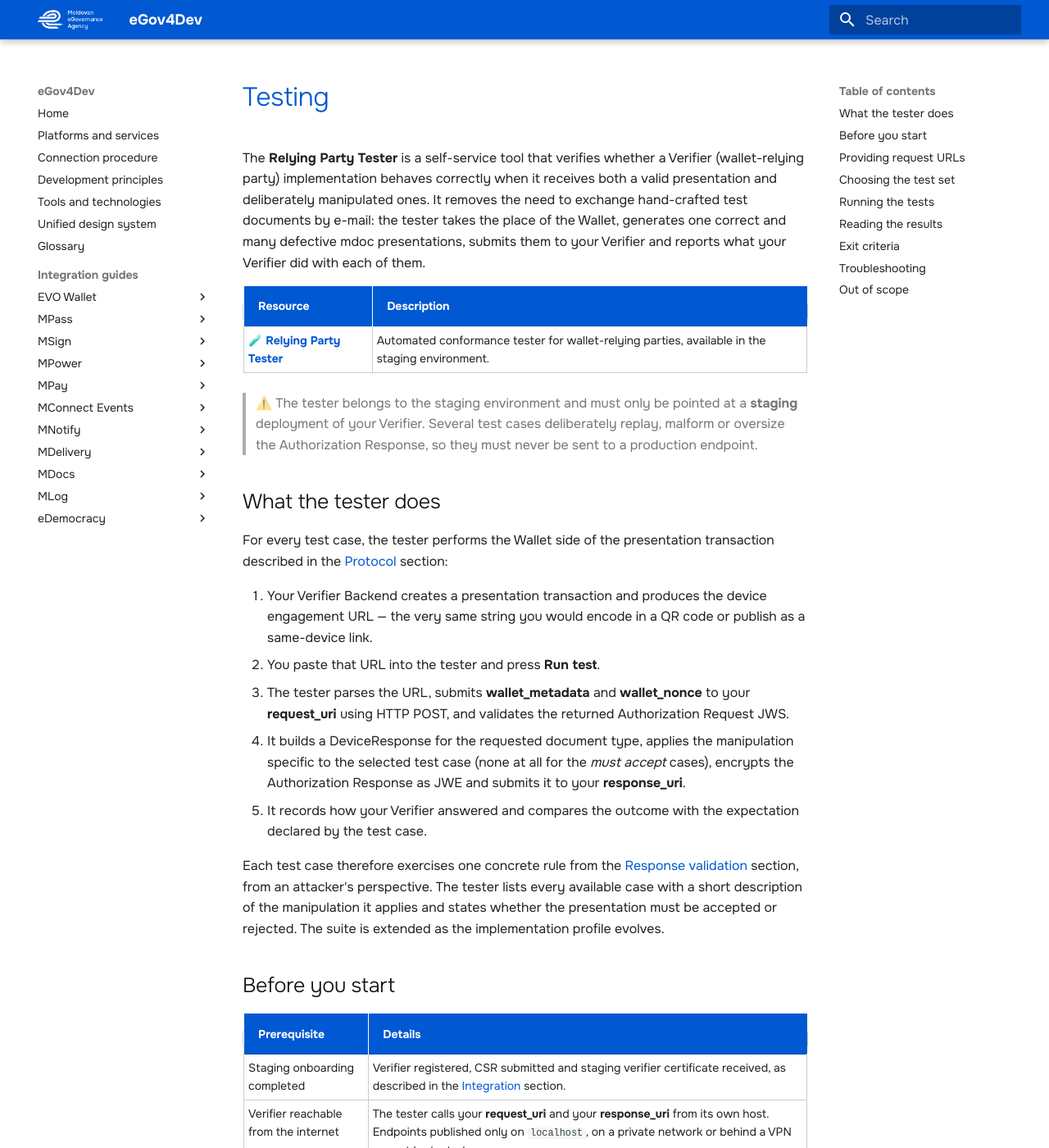
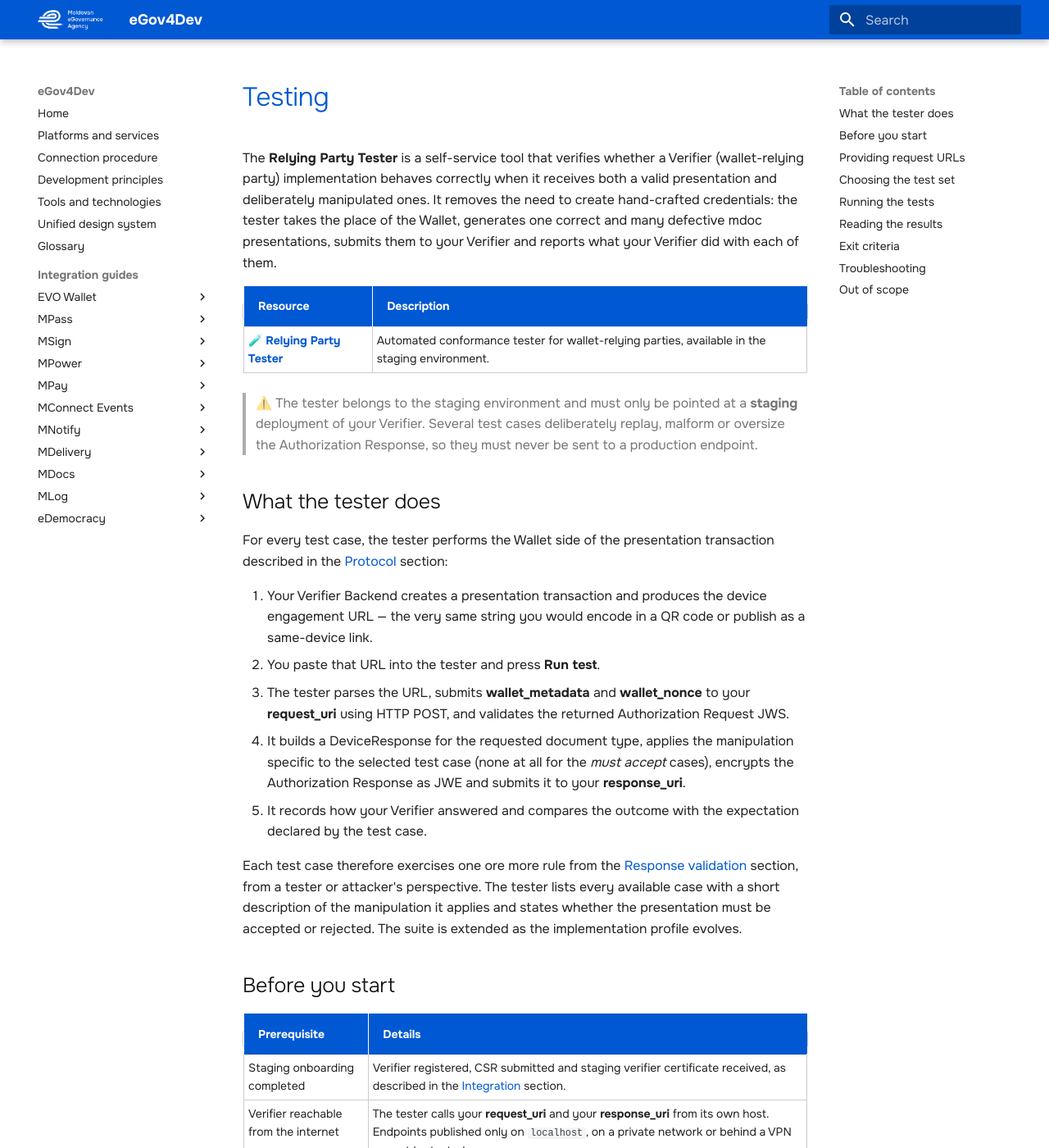
Before and after one commit to egov-moldova/egov4dev, an MkDocs documentation site: the page built from docs/guides/evo-wallet/testing.md, in a window 1280 px wide and 1400 px high. Shown: the whole window at 82% size. Built offline with MkDocs 1.6.1 and Material for MkDocs 9.7.7, drawn with Linux system fonts in a browser that asks for light colours.

Commit message:
Wording fix

```diff
--- a/docs/guides/evo-wallet/testing.md
+++ b/docs/guides/evo-wallet/testing.md
@@ -1,4 +1,4 @@
-The **Relying Party Tester** is a self-service tool that verifies whether a Verifier (wallet-relying party) implementation behaves correctly when it receives both a valid presentation and deliberately manipulated ones. It removes the need to exchange hand-crafted test documents by e-mail: the tester takes the place of the Wallet, generates one correct and many defective mdoc presentations, submits them to your Verifier and reports what your Verifier did with each of them.
+The **Relying Party Tester** is a self-service tool that verifies whether a Verifier (wallet-relying party) implementation behaves correctly when it receives both a valid presentation and deliberately manipulated ones. It removes the need to create hand-crafted credentials: the tester takes the place of the Wallet, generates one correct and many defective mdoc presentations, submits them to your Verifier and reports what your Verifier did with each of them.
 
 | Resource | Description |
 |:---------|:------------|
@@ -16,7 +16,7 @@
 4. It builds a DeviceResponse for the requested document type, applies the manipulation specific to the selected test case (none at all for the *must accept* cases), encrypts the Authorization Response as JWE and submits it to your **response_uri**.
 5. It records how your Verifier answered and compares the outcome with the expectation declared by the test case.
 
-Each test case therefore exercises one concrete rule from the [Response validation](validation.md) section, from an attacker's perspective. The tester lists every available case with a short description of the manipulation it applies and states whether the presentation must be accepted or rejected. The suite is extended as the implementation profile evolves.
+Each test case therefore exercises one ore more rule from the [Response validation](validation.md) section, from a tester or attacker's perspective. The tester lists every available case with a short description of the manipulation it applies and states whether the presentation must be accepted or rejected. The suite is extended as the implementation profile evolves.
 
 ## Before you start
 
```
